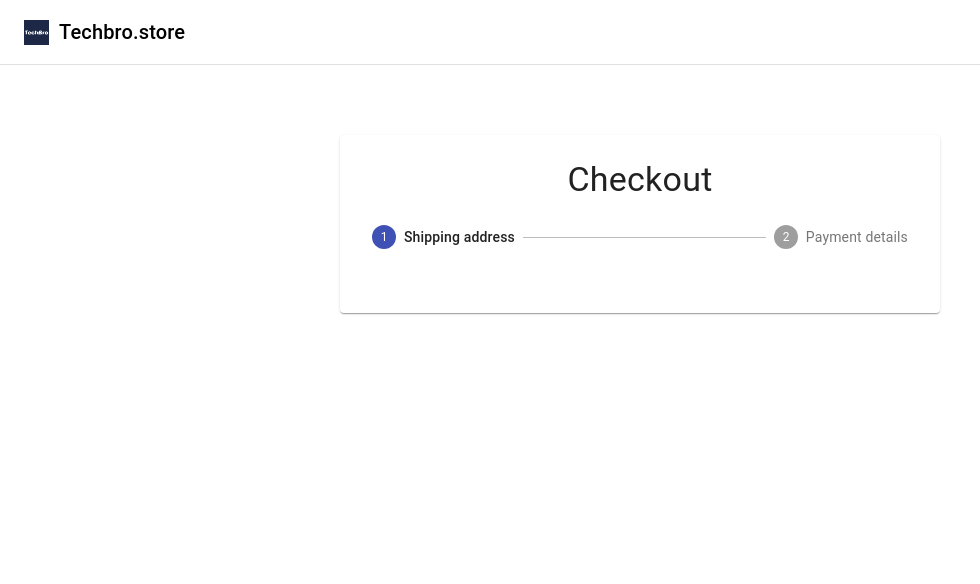
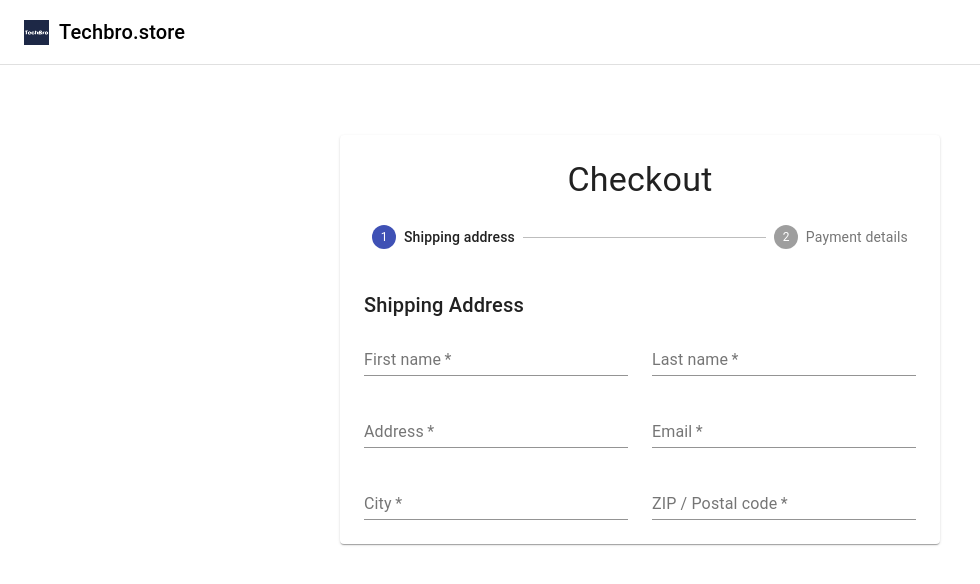
Before and after one commit to therealJimoh/e-commerce, a React (Create React App) app: page /checkout in a window 1280 px wide. Shown: the top 584 px of the page, without its empty margins (0-980 px from the left). Built offline with nearby package versions, Linux system fonts and the light colour scheme; no server answers.

Commit message:
update checkout form

```diff
--- /dev/null
+++ b/src/components/CheckoutForm/AddressForm.jsx
@@ -0,0 +1,37 @@
+import React from 'react';
+import {
+    InputLabel,
+    Select,
+    MenuItem,
+    Button,
+    Grid,
+    Typography
+} from '@material-ui/core';
+import { useForm, FormProvider } from 'react-hook-form';
+
+import FormInput from './CustomTextField';
+
+const AddressForm = () => {
+    const methods = useForm();
+    return (
+        <>
+            <Typography variant="h6" gutterBottom>
+                Shipping Address
+            </Typography>
+            <FormProvider {...methods}>
+                <form onSubmit=''>
+                    <Grid container spacing={3}>
+                        <FormInput required name='firstName' label='First name' />
+                        <FormInput required name='LastName' label='Last name' />
+                        <FormInput required name='address1' label='Address' />
+                        <FormInput required name='email' label='Email' />
+                        <FormInput required name='city' label='City' />
+                        <FormInput required name='zip' label='ZIP / Postal code' />
+                    </Grid>
+                </form>
+            </FormProvider>
+        </>
+    )
+}
+
+export default AddressForm
--- a/src/components/CheckoutForm/Checkout/Checkout.jsx
+++ b/src/components/CheckoutForm/Checkout/Checkout.jsx
@@ -11,12 +11,24 @@
 } from "@material-ui/core";
 
 import useStyles from "./CheckoutStyles";
+import AddressForm from "../AddressForm";
+import PaymentForm from "../PaymentForm";
 
 const steps = ['Shipping address', 'Payment details' ];
 
 const Checkout = () => {
     const [activeStep, setActiveStep] = useState(0);
     const classes = useStyles();
+
+    const Confirmation = () => (
+        <div>
+            Confirmation
+        </div>
+    );
+
+    const Form = () => activeStep === 0
+        ? <AddressForm />
+        : <PaymentForm />
 
     return (
         <>
@@ -33,6 +45,7 @@
                             </Step>
                         ))}
                     </Stepper>
+                    { activeStep === steps.length ? <Confirmation /> : <Form /> }
                 </Paper>
            </main>
         </>
--- /dev/null
+++ b/src/components/CheckoutForm/CustomTextField.jsx
@@ -0,0 +1,22 @@
+import React from 'react';
+import { TextField, Grid } from '@material-ui/core';
+import { useFormContext, Controller } from 'react-hook-form';
+
+const FormInput = ({ name, label, required }) => {
+    const { control } = useFormContext();
+
+    return (
+        <Grid item xs={12} sm={6}>
+            <Controller
+               as={TextField}
+               control={control}
+               fullWidth
+               name={name}
+               label={label}
+               required={required}
+            />
+        </Grid>
+    )
+}
+
+export default FormInput
--- /dev/null
+++ b/src/components/CheckoutForm/PaymentForm.jsx
@@ -0,0 +1,11 @@
+import React from 'react'
+
+const PaymentForm = () => {
+    return (
+        <div>
+           PaymentForm
+        </div>
+    )
+}
+
+export default PaymentForm
```
